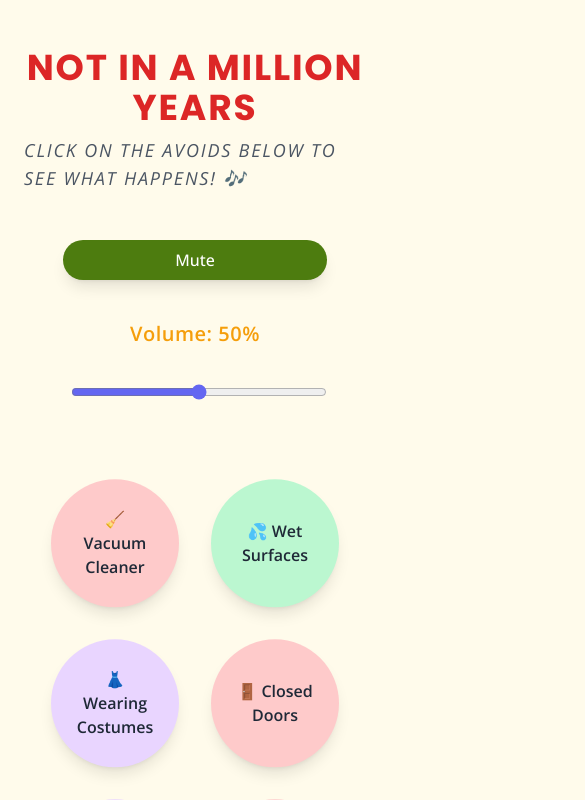
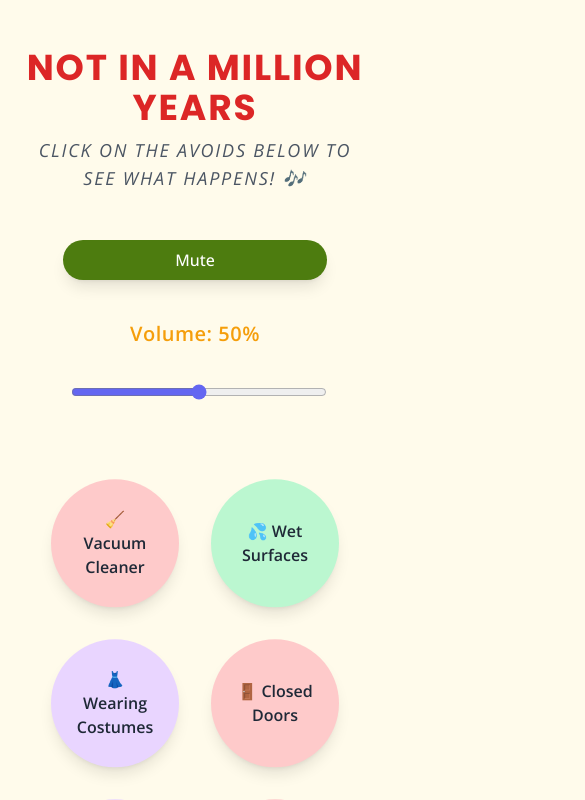
Before and after one commit to platypusonmars/rafi, a SvelteKit app: page / in a window 390 px wide. Shown: the part 1560-2360 px from the top of the page, 585 px wide, since content can reach past the window. Built offline with nearby package versions, Linux system fonts and the light colour scheme.

Commit message:
style: :lipstick: Font size fix

```diff
--- a/src/components/Avoids.svelte
+++ b/src/components/Avoids.svelte
@@ -70,7 +70,7 @@
       </h2>
 
       <p
-        class="text-lg italic tracking-widest text-gray-600 uppercase dark:text-gray-300"
+        class="text-lg italic tracking-widest text-center text-gray-600 uppercase dark:text-gray-300"
       >
         Click on the avoids below to see what happens! 🎶
       </p>
--- a/src/components/Experience.svelte
+++ b/src/components/Experience.svelte
@@ -9,7 +9,7 @@
 
 <SectionWrapper id="experiences" {currentSection}>
   <h2
-    class="mt-20 mb-10 font-bold text-center text-red-600 uppercase text-8xl dark:text-red-400"
+    class="mt-20 mb-10 text-4xl font-bold text-center text-red-600 uppercase sm:text-5xl md:text-8xl dark:text-red-400"
   >
     Experience
   </h2>
--- a/src/components/Projects.svelte
+++ b/src/components/Projects.svelte
@@ -7,7 +7,7 @@
 
 <SectionWrapper id="projects" {currentSection}>
   <h2
-    class="mt-20 mb-10 font-bold text-center text-red-600 uppercase text-8xl dark:text-red-400"
+    class="mt-20 mb-10 text-4xl font-bold text-center text-red-600 uppercase sm:text-5xl dark:text-red-400"
   >
     My Projects
   </h2>
```
